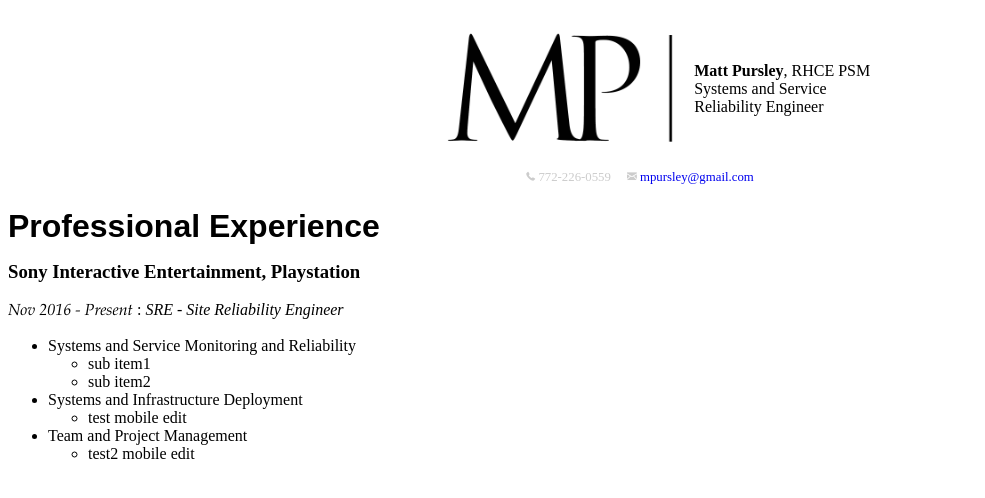
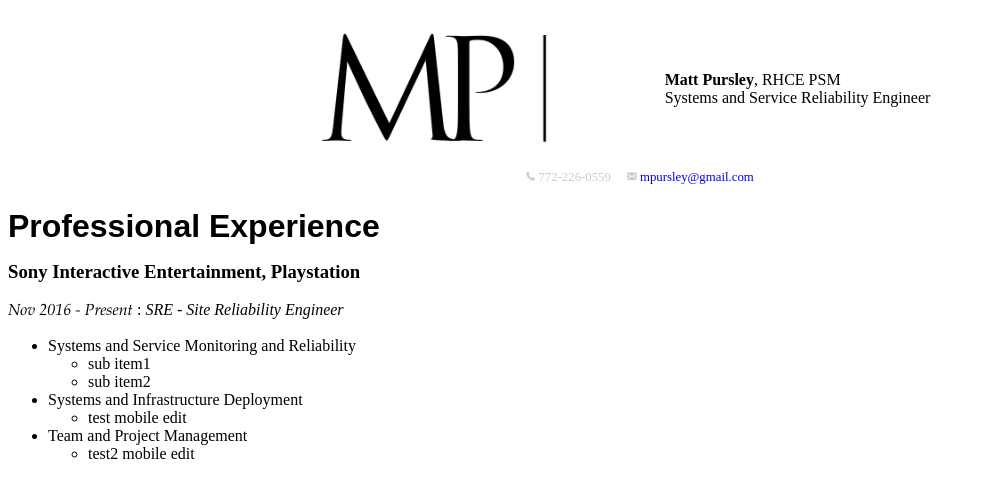
Before and after one commit to mpursley/mpursley.github.io, a Jekyll site: the page built from index_resume_short.md, in a window 1280 px wide. Shown: the top 498 px of the page, without its empty margins (0-985 px from the left). Built offline with Jekyll 4.4.1, drawn with Linux system fonts in a browser that asks for light colours.

Commit message:
Update index_resume_short.md

```diff
--- a/index_resume_short.md
+++ b/index_resume_short.md
@@ -3,7 +3,7 @@
 title: Matt Pursley's CV
 ---
 
-<center><table style="width:40%">
+<center><table style="width:60%">
   <tr>
     <td valign="middle"><img src="assets/matt pursley resume logo v2 cropped.png" width="300"></td>
     <td valign="middle" align="left"><b>Matt Pursley</b>, RHCE PSM<br>Systems and Service Reliability Engineer</td>
```
